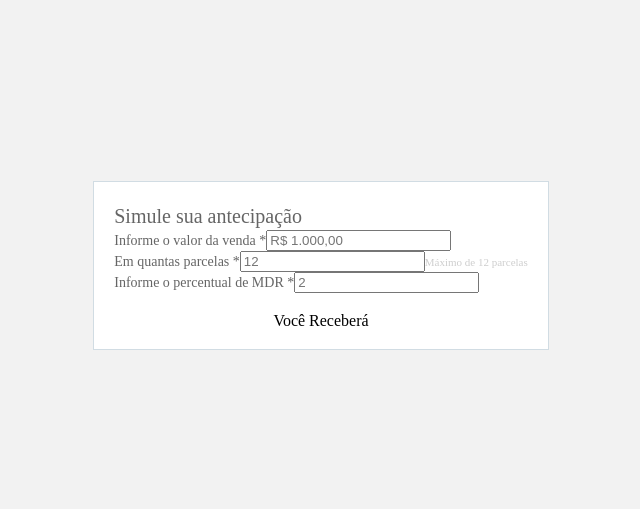
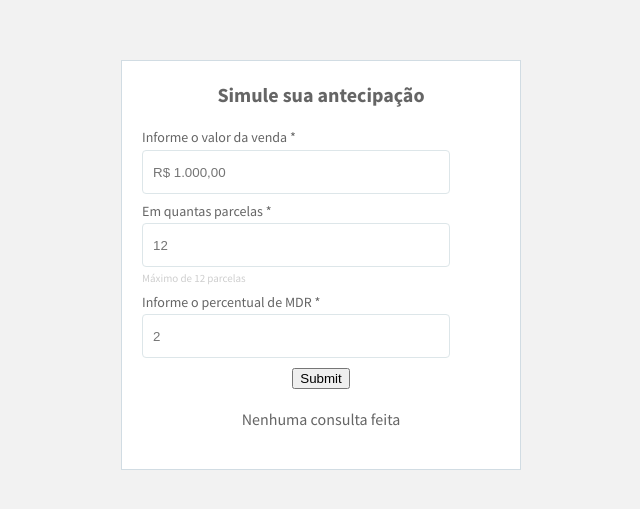
Before and after one commit to gabrielfmaranhao/calculadora, a React (Create React App) app: page / in a window 1280 px wide. Shown: the part 135-644 px from the top of the page, without its empty margins (319-959 px from the left). Built offline with nearby package versions, Linux system fonts and the light colour scheme.

Commit message:
feat validations input and request from api

```diff
--- a/package.json
+++ b/package.json
@@ -3,6 +3,7 @@
   "version": "0.1.0",
   "private": true,
   "dependencies": {
+    "@hookform/resolvers": "^2.9.10",
     "@testing-library/jest-dom": "^5.14.1",
     "@testing-library/react": "^13.0.0",
     "@testing-library/user-event": "^13.2.1",
@@ -13,10 +14,13 @@
     "axios": "^1.2.2",
     "react": "^18.2.0",
     "react-dom": "^18.2.0",
+    "react-hook-form": "^7.42.1",
     "react-scripts": "5.0.1",
+    "react-toastify": "^9.1.1",
     "styled-components": "^5.3.6",
     "typescript": "^4.4.2",
-    "web-vitals": "^2.1.0"
+    "web-vitals": "^2.1.0",
+    "yup": "^0.32.11"
   },
   "scripts": {
     "start": "react-scripts start",
--- a/public/index.html
+++ b/public/index.html
@@ -6,8 +6,8 @@
     <meta name="theme-color" content="#000000" />
     <title>Calculadora</title>
     <link rel="preconnect" href="https://fonts.googleapis.com">
-    <link rel="preconnect" href="https://fonts.gstatic.com" crossorigin>
-    <link href="https://fonts.googleapis.com/css2?family=Source+Sans+Pro:ital,wght@0,200;0,300;0,400;0,600;0,700;0,900;1,200;1,300;1,400;1,600;1,700;1,900&display=swap" rel="stylesheet">
+<link rel="preconnect" href="https://fonts.gstatic.com" crossorigin>
+<link href="https://fonts.googleapis.com/css2?family=Source+Sans+Pro:ital,wght@0,200;0,300;0,400;0,600;0,700;0,900;1,200;1,300;1,400;1,600;1,700;1,900&display=swap" rel="stylesheet">
   </head>
   <body>
     <div id="root"></div>
--- a/src/components/Input/index.tsx
+++ b/src/components/Input/index.tsx
@@ -1,4 +1,12 @@
-const Input = () => {
-    return <input type="text" />
+import { InputStyle } from "./style"
+import { UseFormRegister } from "react-hook-form"
+import { IRequestApi} from "../../interfaces"
+interface IInputProps extends React.InputHTMLAttributes<HTMLInputElement> {
+    register: UseFormRegister<IRequestApi>
+    values: "amount" | "installments" | "mdr"
+    border_color: "red-0" | "gray-2"
+}
+const Input = ({register, values, border_color,...rest}:IInputProps) => {
+    return <InputStyle {...register(values)} {...rest} border_color={border_color} />
 }
 export default Input
--- /dev/null
+++ b/src/components/Input/style.ts
@@ -0,0 +1,17 @@
+import styled from "styled-components";
+import { IInputStyle } from "../../interfaces";
+
+export const InputStyle = styled.input`
+    background: var(--white);
+    border-radius: 4px;
+    border: ${({border_color}:IInputStyle) => `1px solid var(--${border_color})`};
+    min-width: 12.5rem;
+    padding: 5px 10px;
+    color: var(--black);
+    height: 2rem;
+    outline: none;
+    width: 80%;
+    :focus {
+        border: 1px solid var(--blue-2);
+    }
+`
--- a/src/pages/index.tsx
+++ b/src/pages/index.tsx
@@ -1,31 +1,69 @@
-import { Container } from "./style"
-import Text from "../components/Title"
+import { Container, BoxInput, BoxForm } from "./style";
+import Text from "../components/Text";
+import Input from "../components/Input";
+import { useState } from "react";
+import { IValuesResponse, IRequestApi } from "../interfaces";
+import api from "../service";
+import { useForm } from "react-hook-form";
+import {yupResolver} from "@hookform/resolvers/yup";
+import { validationForm } from "../utils/validations";
+import { toast, ToastContainer} from "react-toastify";
+import 'react-toastify/dist/ReactToastify.css';
+
+
 const Home = () => {
+    const [response, setResponse] = useState<IValuesResponse>()
+    const {register, handleSubmit, formState:{errors}} = useForm<IRequestApi>({resolver: yupResolver(validationForm)})
+    const postApi = async (value:IRequestApi) => {
+        try {
+            const {data} = await api.post("", value)
+            setResponse(data)
+        } catch (error) {
+            console.log(error)
+            toast.error("erro")
+        }
+    }
     return(
         <Container>
-            <div className="input">
+            <BoxInput>
                 <Text element={"h1"} title="Simule sua antecipação" size={20} color="gray-1" li_Heigt={28}/>
-                <div className="form">
-                    <div>
+                <BoxForm onSubmit={handleSubmit(postApi)}>
+                    <div className="box-label">
                         <Text element="label" color="gray-1" size={14} title="Informe o valor da venda *" li_Heigt={16}/>
-                        <input type="text" placeholder="R$ 1.000,00" />
+                        <Input type="text" placeholder="R$ 1.000,00" values="amount" register={register} border_color={errors.amount ? "red-0" : "gray-2"}/>
+                        {errors.amount?.message && <Text color="red-0" element="span" li_Heigt={10} size={12} title={errors.amount.message}/>}
                     </div>
-                    <div>
+                    <div className="box-label">
                         <Text element="label" title="Em quantas parcelas *"  color="gray-1" size={14} li_Heigt={14}/>
-                        <input type="number" placeholder="12" />
-                        <Text element="span" color="gray-0" li_Heigt={13} title="Máximo de 12 parcelas" size={11}/>
+                        <Input type="number" placeholder="12" values="installments" register={register} border_color={errors.installments ? "red-0": "gray-2"}/>
+                        {errors.installments?.message ? <Text color="red-0" element="span" li_Heigt={10} size={12} title={errors.installments.message}/>:
+                        <Text element="span" color="gray-0" li_Heigt={13} title="Máximo de 12 parcelas" size={11}/>}
                     </div>
-                    <div>
+                    <div className="box-label">
                         <Text element="label" title="Informe o percentual de MDR *"  color="gray-1" size={14} li_Heigt={14}/>
-                        <input type="text" placeholder="2" />
+                        <Input type="text" placeholder="2" values="mdr" register={register} border_color={errors.mdr ? "red-0": "gray-2"}/>
+                        {errors.mdr?.message && <Text color="red-0" element="span" li_Heigt={10} size={12} title={errors.mdr.message}/>}
                     </div>
-                </div>
-            </div>
+                    <button type="submit"> Submit </button>
+                </BoxForm>
+            </BoxInput>
 
             <div className="response">
-                <h3>Você Receberá</h3>
-
+                {response ?
+                <Text element="h3" li_Heigt={20} size={16} color="blue-3" title="VOCÊ RECEBERÁ:"/>
+                :
+                <Text element="span" color="gray-1" size={16} li_Heigt={20} title="Nenhuma consulta feita"/>}
             </div>
+            <ToastContainer position="top-right"
+                            autoClose={3000}
+                            hideProgressBar={false}
+                            newestOnTop={false}
+                            closeOnClick
+                            rtl={false}
+                            pauseOnFocusLoss
+                            draggable
+                            pauseOnHover
+                            theme="colored" />
         </Container>
     )
 }
--- a/src/pages/style.ts
+++ b/src/pages/style.ts
@@ -9,4 +9,32 @@ align-items: center;
     gap: 1.25rem;
     box-sizing: border-box;
     border: 1px solid var(--blue-0);
+    width: 80%;
+    max-width: 25rem;
+    min-width: 16.75rem;
+
 `
+export const BoxInput = styled.div`
+    display: flex;
+    flex-direction: column;
+    align-items: center;
+    gap: 20px;
+    width: 100%;
+`
+export const BoxForm = styled.form`
+    display: flex;
+    flex-direction: column;
+    gap: 10px;
+    align-items: center;
+    width: 100%;
+    span {
+        display: block;
+    }
+    .box-label {
+        display: flex;
+        flex-direction: column;
+        gap: 5px;
+        width: 100%;
+    }
+
+`
--- a/src/service/index.ts
+++ b/src/service/index.ts
@@ -1,6 +1,6 @@
 import axios from "axios";
 
 
-const api = axios.create({url: "https://frontend-challenge-7bu3nxh76a-uc.a.run.app"})
+const api = axios.create({baseURL: "https://frontend-challenge-7bu3nxh76a-uc.a.run.app"})
 
 export default api
--- a/src/styles/global.ts
+++ b/src/styles/global.ts
@@ -7,11 +7,13 @@ const Global = createGlobalStyle`
         --white-2: 	#ffffff;
 		--gray-0: 	#cecece;
         --gray-1: 	#656565;
+		--gray-2: 	#dde6e9;
         --black: 	#000000;
         --blue-0: 	#D1DCE3;
-        --blue-1:  rgba(209, 220, 227, 0.18);
+        --blue-1:  	rgba(209, 220, 227, 0.18);
         --blue-2: 	#3d75bb;
         --blue-3: 	#5D9CEC;
+		--red-0:	#ff0000;
     }
     html, body, div, span, applet, object, iframe,
 h1, h2, h3, h4, h5, h6, p, blockquote, pre,
@@ -30,7 +32,6 @@ time, mark, audio, video {
 	padding: 0;
 	border: 0;
 	font-size: 100%;
-	font: inherit;
 	vertical-align: baseline;
 }
 /* HTML5 display-role reset for older browsers */
@@ -60,7 +61,7 @@ html, body, #root {
 	width: 100%;
 	height: 100%;
 	background: var(--white-1);
-	font-family: 'SourceSansPro';
+	font-family: 'Source Sans Pro';
 }
 #root {
 	display: flex;
--- /dev/null
+++ b/src/utils/validations/index.ts
@@ -0,0 +1,11 @@
+import * as yup from "yup";
+
+yup.setLocale({
+    mixed:{notType:`O campo é obrigatório!`},
+})
+
+export const validationForm = yup.object().shape({
+    amount: yup.number().required().min(1000, "O mínimo para o valor da venda é 1000").transform((value) => parseFloat(value)),
+    installments: yup.number().max(12,"O máximo são de 12 parcelas").min(1,"o mínimo de parcelas é 1").integer("O campo tem que ser um número inteiro").required(),
+    mdr: yup.number().required().transform((value) => parseFloat(value))
+})
```
Also changed, not shown: src/interfaces/index.ts (+19 -2 lines), src/components/Text/index.tsx (renamed from src/components/Title/index.tsx), src/components/Text/style.ts (renamed from src/components/Title/style.ts), 1 other file (tests, documents, lock files or other folders). Lines whose indentation alone changed are shown as unchanged.
